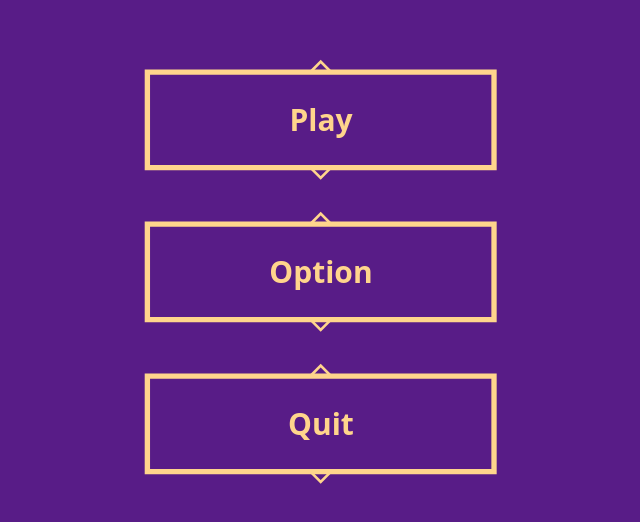
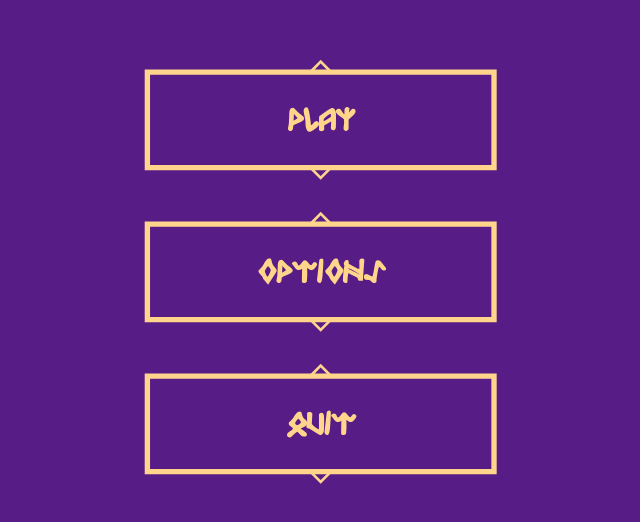
Before and after one commit to trinhlehainam/learn-svg, a React (Create React App) app: page /#/ in a window 1280 px wide. Shown: the part 128-650 px from the top of the page, without its empty margins (319-959 px from the left). Built offline with nearby package versions, Linux system fonts and the light colour scheme.

Commit message:
Add font file and custom css font

```diff
--- a/package.json
+++ b/package.json
@@ -1,5 +1,6 @@
 {
   "name": "test-svg",
+  "homepage": ".",
   "version": "0.1.0",
   "private": true,
   "dependencies": {
--- a/src/App.tsx
+++ b/src/App.tsx
@@ -1,22 +1,19 @@
-import React from 'react';
 import { motion } from 'framer-motion'
-import Icon from './svg/icon.svg';
+import cx from 'classnames'
 
-function App() {
+import Button from './components/button.component';
+
+const App = () => {
     return (
-        <motion.div className="flex flex-col gap-2 justify-center items-center min-h-screen bg-purple-900">
-            <div className="relative flex justify-center items-center btn-base">
-                <Icon />
-                <div className="absolute m-auto text-center text-[#ffd58c] font-bold text-3xl">Play</div>
-            </div>
-            <div className="relative flex justify-center items-center btn-base">
-                <Icon />
-                <div className="absolute m-auto text-center text-[#ffd58c] font-bold text-3xl">Option</div>
-            </div>
-            <div className="relative flex justify-center items-center btn-base">
-                <Icon />
-                <div className="absolute m-auto text-center text-[#ffd58c] font-bold text-3xl">Quit</div>
-            </div>
+        <motion.div
+            className={cx(
+                "flex flex-col gap-2 justify-center items-center",
+                "min-h-screen bg-purple-900",
+                "font-Odinson font-bold text-4xl"
+            )}>
+            <Button classname="" text="Play" />
+            <Button classname="" text="Options" />
+            <Button classname="" text="Quit" />
         </motion.div>
     );
 }
--- /dev/null
+++ b/src/components/button.component.tsx
@@ -0,0 +1,27 @@
+import { FC } from "react";
+import cx from 'classnames'
+
+import Icon from "../svg/icon.svg"
+
+type Props = {
+    classname: string,
+    text: string
+};
+
+const Button: FC<Props> = ({ classname, text }) => {
+    return (
+        <div
+            className={cx(
+                "relative flex justify-center items-center btn-base",
+                classname
+            )}
+        >
+            <Icon />
+            <div className="absolute m-auto text-center text-[#ffd58c] select-none">
+                {text}
+            </div>
+        </div>
+    )
+};
+
+export default Button;
--- a/src/styles/index.css
+++ b/src/styles/index.css
@@ -2,4 +2,5 @@
 @import 'tailwindcss/components';
 @import 'tailwindcss/utilities';
 
-@import './button.css'
+@import './button.css';
+@import './typography.css';
--- /dev/null
+++ b/src/styles/typography.css
@@ -0,0 +1,5 @@
+@font-face {
+    font-family: "Odinson";
+    src: url("../fonts/Odinson.ttf") format('truetype');
+    font-weight: normal;
+}
--- a/tailwind.config.js
+++ b/tailwind.config.js
@@ -4,6 +4,9 @@ module.exports = {
     ],
     theme: {
         extend: {
+            fontFamily: {
+                Odinson: 'Odinson',
+            },
             animation: {
 
             },
```
Also changed, not shown: src/fonts/Odinson.ttf (added), 1 other file (tests, documents, lock files or other folders).
